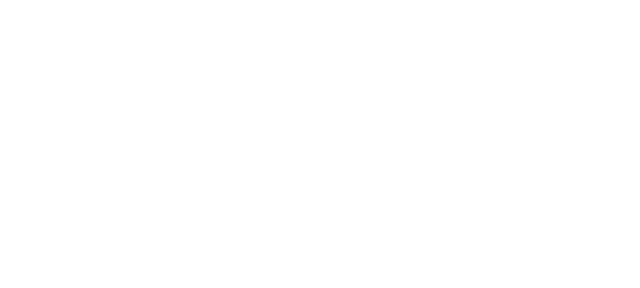
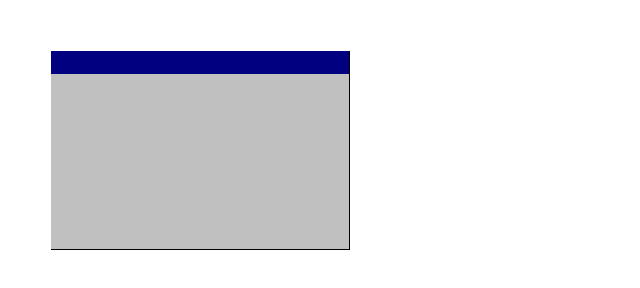
Before and after one commit to stjet/mingde, a website with bundled scripts: page src/index.html in a window 1280 px wide. Shown: the whole page, without its empty margins (0-640 px from the left). Built offline with nearby package versions, Linux system fonts and the light colour scheme.

Commit message:
start work on windows

```diff
--- a/src/index.html
+++ b/src/index.html
@@ -13,6 +13,8 @@
       }
 
       canvas {
+        height: 100vh;
+        width: 100vw;
         /* apparently, it is display: inline by default, which causes overflowing */
         display: block;
       }
--- a/src/index.ts
+++ b/src/index.ts
@@ -1,3 +1,7 @@
-import { Layer, WindowManager } from './mingde/wm.js';
+import { Layer, Window, WindowManager } from './mingde/wm.js';
 
-let wm = new WindowManager([document.body.clientWidth, document.body.clientHeight], [new Layer("desktop"), new Layer("windows"), new Layer("taskbar")], "canvas-container");
+let wm = new WindowManager([new Layer("desktop"), new Layer("windows"), new Layer("taskbar")], "canvas-container");
+
+wm.layers[1].add_member(new Window([300, 200], [50, 50]));
+
+wm.render();
--- /dev/null
+++ b/src/mingde/constants.ts
@@ -0,0 +1,6 @@
+export const SCALE = 2; //increase resolution of canvas
+export const WINDOW_TOP_HEIGHT = 25 * SCALE;
+
+export const CONFIG = {
+  DEBUG: true,
+};
--- a/src/mingde/guards.ts
+++ b/src/mingde/guards.ts
@@ -1,3 +1,4 @@
+import { WindowLikeType } from "./wm.js";
 import { Themes } from "./themes.js";
 
 //maybe these should all just be inlined instead of in this file?
@@ -18,6 +19,12 @@ export function isUIEvent(event: any): event is UIEvent {
   return event instanceof UIEvent;
 }
 
-export function isThemes(theme: any): theme is Themes[keyof Themes] {
-  return Object.values(Themes).includes(theme);
+export function isThemes(maybe_theme: any): maybe_theme is Themes[keyof Themes] {
+  return Object.values(Themes).includes(maybe_theme);
 }
+
+//typescript doesn't autodetect that render_view_window exists on Window? idk why, hope this doesn't cause any problems
+export function isWindow(maybe_window: any): maybe_window is Window & { render_view_window: (theme: Themes) => void } {
+  if (maybe_window.type === WindowLikeType.Window) return true;
+  return false;
+}
--- a/src/mingde/themes.ts
+++ b/src/mingde/themes.ts
@@ -8,14 +8,18 @@ export interface ThemeInfo {
   text_top: string,
   background: string,
   background_indent: string,
+  border_left_top: string,
+  border_right_bottom: string,
 }
 
-export const ThemeInfos: { [theme_type: string]: ThemeInfo } = {
+export const THEME_INFOS: { [theme_type: string]: ThemeInfo } = {
   [Themes.Standard]: {
     top: "#000080",
     text_primary: "black",
     text_top: "white",
     background: "#c0c0c0",
     background_indent: "#e0e0e0",
+    border_left_top: "white",
+    border_right_bottom: "black",
   },
 };
--- a/src/mingde/wm.ts
+++ b/src/mingde/wm.ts
@@ -1,9 +1,10 @@
-import { Themes } from './themes.js';
-import { isMouseEvent, isThemes } from './guards.js';
+import { Themes, THEME_INFOS } from './themes.js';
+import { isMouseEvent, isThemes, isWindow } from './guards.js';
+import { CONFIG, WINDOW_TOP_HEIGHT, SCALE } from './constants.js';
 
 //Inspired by Elm Architecture
 export interface Elm<MessageType> {
-  render_view(): void; //draws to the canvas
+  render_view(theme: Themes): void; //draws to the canvas
   handle_message(message: MessageType, data: any): void | boolean;
 }
 
@@ -16,7 +17,7 @@ export interface Component<MessageType> extends Elm<MessageType> {
 export interface Canvas<MessageType, MemberType extends Member> extends Elm<MessageType> {
   canvas: HTMLCanvasElement;
   context: CanvasRenderingContext2D;
-  size: number[];
+  size: [number, number];
   layers: Layer<MemberType>[];
 }
 
@@ -42,22 +43,87 @@ export interface WindowMessageValues {
   [WindowMessage.ChangeTheme]: Themes,
 }
 
+export enum WindowLikeType {
+  Window,
+}
+
 export interface WindowLike<MessageType> extends Canvas<MessageType | WindowMessage, Component<any>> {
   readonly id: string;
-  coords: number[]; //top left coords of window
-  components: Component<MessageType>[]; //parts of the window
+  readonly type: WindowLikeType;
+  coords: [number, number]; //top left coords of window
+  layers: Layer<Component<any>>[];
   handle_message(message: MessageType, data: any): boolean;
+}
+
+export class Window implements WindowLike<any | WindowMessage> {
+  readonly type = WindowLikeType.Window;
+
+  readonly id: string;
+  readonly render_view_window: (theme: Themes) => void;
+
+  size: [number, number];
+  coords: [number, number];
+
+  canvas: HTMLCanvasElement;
+  context: CanvasRenderingContext2D;
+  layers: Layer<Component<any>>[];
+
+  constructor(size: [number, number], coords: [number, number]) {
+    this.size = [size[0] * SCALE, size[1] * SCALE];
+    this.coords = [coords[0] * SCALE, coords[1] * SCALE];
+    this.canvas = document.createElement("CANVAS") as HTMLCanvasElement;
+    this.canvas.width = this.size[0];
+    this.canvas.height = this.size[1];
+    this.context = this.canvas.getContext("2d");
+    this.layers = [];
+    this.render_view_window = (theme: Themes) => {
+      //draw window background
+      this.context.fillStyle = THEME_INFOS[theme].background;
+      this.context.fillRect(0, 0, this.size[0], this.size[1]);
+      //arbitary stuff here
+      this.render_view(theme);
+      //draw top bar and stuff
+      this.context.fillStyle = THEME_INFOS[theme].top;
+      this.context.fillRect(0, 0, this.size[0], WINDOW_TOP_HEIGHT);
+      this.context.strokeStyle = THEME_INFOS[theme].background;
+      this.context.lineWidth = 2 * SCALE;
+      this.context.strokeRect(0, 0, this.size[0], WINDOW_TOP_HEIGHT);
+      //draw window border
+      let border_right_bottom = new Path2D();
+      border_right_bottom.moveTo(0, this.size[1]);
+      border_right_bottom.lineTo(this.size[0], this.size[1]);
+      border_right_bottom.lineTo(this.size[0], 0);
+      this.context.strokeStyle = THEME_INFOS[theme].border_right_bottom;
+      this.context.stroke(border_right_bottom);
+      let window_left_top = new Path2D();
+      window_left_top.moveTo(0, this.size[1]);
+      window_left_top.lineTo(0, 0);
+      window_left_top.lineTo(this.size[0], 0);
+      this.context.strokeStyle = THEME_INFOS[theme].border_left_top;
+      this.context.stroke(window_left_top);
+    }
+    //
+  }
+  render_view(_theme: Themes) {
+    //deliberately left empty, should be overridden by any extending classes
+  }
+  handle_message(message: WindowMessage, data: any): boolean {
+    //
+    return false;
+  }
 }
 
 export type Member = Component<any> | WindowLike<any>;
 
 export class Layer<MemberType extends Member> {
   layer_name: string;
+  hide: boolean;
   private member_num: number;
   private _members: MemberType[];
 
-  constructor(layer_name: string) {
+  constructor(layer_name: string, hide: boolean = false) {
     this.layer_name = layer_name;
+    this.hide = hide;
     this.member_num = 0;
     this._members = [];
   }
@@ -81,23 +147,24 @@ export class Layer<MemberType extends Member> {
 export class WindowManager implements Canvas<WindowMessage, WindowLike<any>> {
   canvas: HTMLCanvasElement;
   context: CanvasRenderingContext2D;
-  size: number[];
-  layers: Layer<WindowLike<any>>[];
+  size: [number, number];
+  layers: Layer<WindowLike<any | WindowMessage>>[];
   focused_id: string | undefined;
   theme: Themes;
 
-  constructor(size: number[], layers: Layer<WindowLike<any>>[], parent_id: string = "") {
-    this.size = size;
+  constructor(layers: Layer<WindowLike<any | WindowMessage>>[], parent_id: string = "") {
+    this.size = [document.body.clientWidth * SCALE, document.body.clientHeight * SCALE];
     this.layers = layers;
     this.theme = Themes.Standard;
     this.canvas = document.createElement("CANVAS") as HTMLCanvasElement;
-    this.canvas.width = size[0];
-    this.canvas.height = size[1];
+    this.canvas.width = this.size[0];
+    this.canvas.height = this.size[1];
     this.canvas.tabIndex = 1;
     if (parent_id) {
       document.getElementById(parent_id)!.appendChild(this.canvas);
     }
     this.context = this.canvas.getContext("2d");
+    this.context.imageSmoothingEnabled = false;
     //set up event listeners that dispatch messages
     this.canvas.addEventListener("keydown", (event: KeyboardEvent) => {
       this.handle_message(WindowMessage.KeyDown, event);
@@ -122,34 +189,53 @@ export class WindowManager implements Canvas<WindowMessage, WindowLike<any>> {
     });
     //
     //first render
-    this.render_view();
+    this.render();
   }
   get windows() {
-    return this.layers.map((layer) => layer.members).flat();
+    return this.layers.filter((layer) => !layer.hide).map((layer) => layer.members).flat();
   }
   clear() {
     this.context.clearRect(0, 0, this.canvas.width, this.canvas.height);
   }
-  render_view() {
+  render() {
+    if (CONFIG.DEBUG) {
+      console.debug("Rerendering window manager");
+    }
+    this.render_view(this.theme);
+  }
+  render_view(theme: Themes) {
     this.clear();
     //copied in case windows get deleted
     const windows = this.windows; //.slice()
     for (let i = 0; i < windows.length; i++) {
-      windows[i].render_view();
-      this.context.drawImage(windows[i].canvas, windows[i].coords[0], windows[i].coords[1], windows[i].size[0], windows[i].size[1]);
+      let w = windows[i];
+      if (isWindow(w)) {
+        w.render_view_window(theme);
+      } else {
+        w.render_view(theme);
+      }
+      this.context.drawImage(w.canvas, w.coords[0], w.coords[1], w.size[0], w.size[1]);
     }
   }
   handle_message<T extends WindowMessage>(message: T, data: WindowMessageValues[T]) {
+    let window_rerendered: boolean;
     if ((message === WindowMessage.MouseMove || message === WindowMessage.MouseDown || message === WindowMessage.MouseUp || message === WindowMessage.ContextMenu) && isMouseEvent(data)) {
+      //correct coords, create new event
+      //(we can use clientX here instead of offsetX because canvas is guaranteed to be entire page)
+      const mod = new MouseEvent(data.type, {
+        clientX: data.clientX * SCALE,
+        clientY: data.clientY * SCALE,
+      });
       let target_window: WindowLike<any> | undefined = this.windows.reverse().find((member) => {
-        return data.offsetX > member.coords[0] && data.offsetY > member.coords[1] && data.offsetX < member.coords[0] + member.size[0] && data.offsetY < member.coords[1] + member.size[1];
+        return mod.clientX > member.coords[0] && mod.clientY > member.coords[1] && mod.clientX < (member.coords[0] + member.size[0]) && mod.clientY < (member.coords[1] + member.size[1]);
       });
       if (!target_window) return;
-      target_window.handle_message(message, data);
+      //if window doesn't rerender, no need to rerender window manager, ofc
+      window_rerendered = target_window.handle_message(message, mod);
     } else if (message === WindowMessage.KeyDown) {
       //send to focused window
       if (this.focused_id) {
-        this.windows.reverse().find((member) => {
+        window_rerendered = this.windows.reverse().find((member) => {
           return member.id === this.focused_id;
         })!.handle_message(message, data);
       } else {
@@ -158,7 +244,7 @@ export class WindowManager implements Canvas<WindowMessage, WindowLike<any>> {
     } else if (message === WindowMessage.Wheel) {
       //send to focused window
       if (this.focused_id) {
-        this.windows.reverse().find((member) => {
+        window_rerendered = this.windows.reverse().find((member) => {
           return member.id === this.focused_id;
         })!.handle_message(message, data);
       } else {
@@ -169,8 +255,10 @@ export class WindowManager implements Canvas<WindowMessage, WindowLike<any>> {
       this.theme = data;
       this.windows.forEach((member) => member.handle_message(message, data));
     }
+    //so `window_rerendered = undefined` doesn't trigger this
+    if (window_rerendered === false) return;
     //WindowMessage.Resize just skips straight here
     //`return` before this if don't want to rerender
-    this.render_view();
+    this.render();
   }
 }
```
Also changed, not shown: src/package.json (+9 -2 lines), 1 other file.
